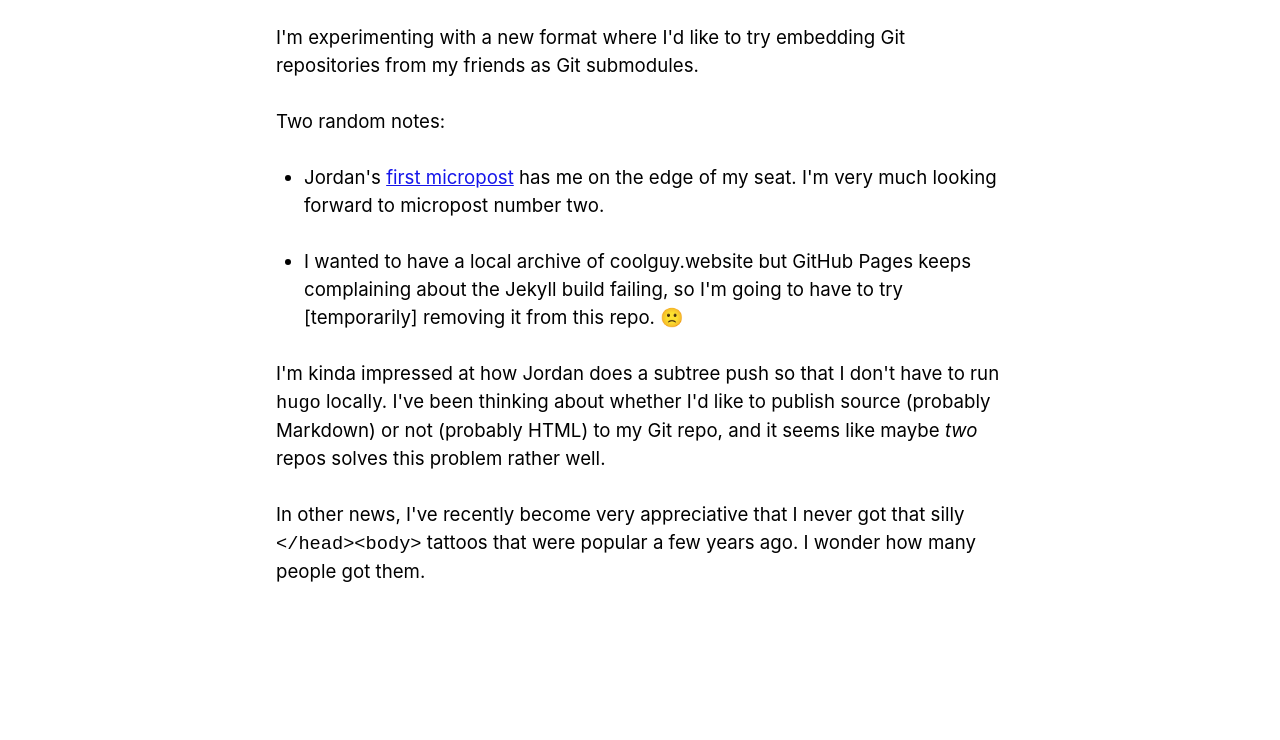
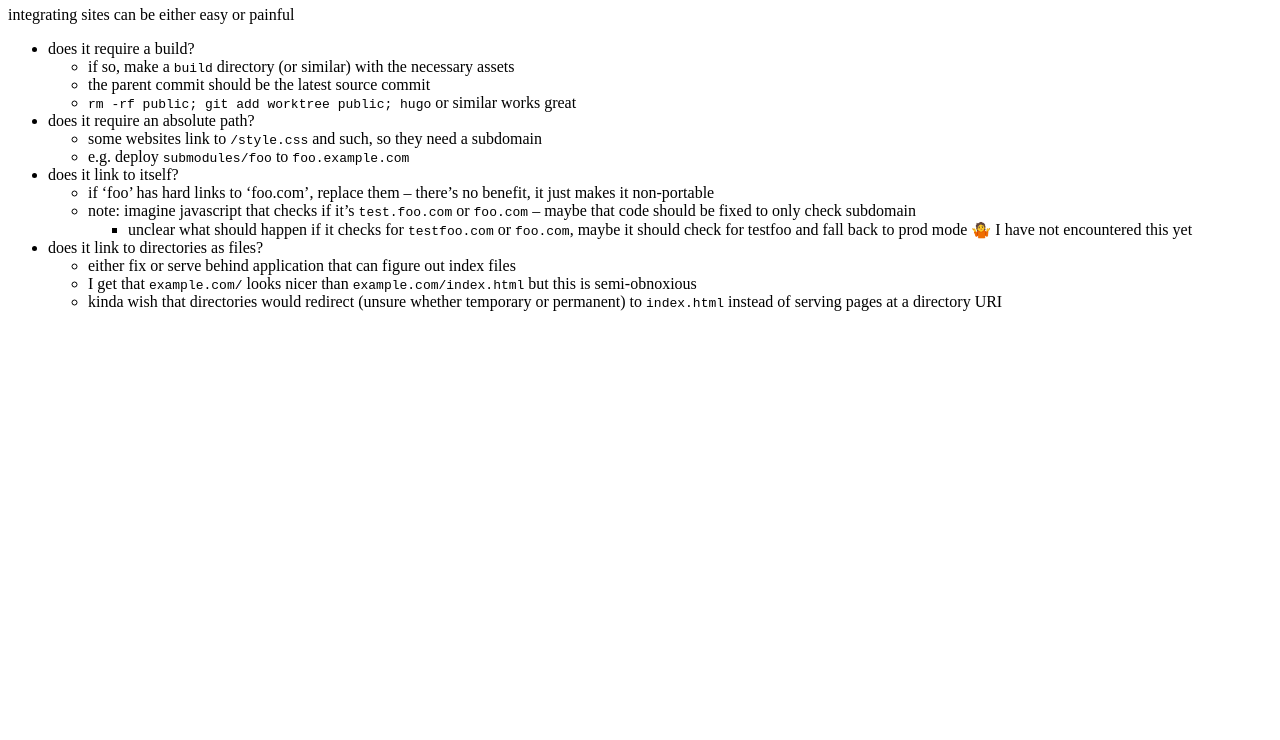
Before and after one commit to christianbundy/subjective-web, a plain HTML site: page index.html in a window 1280 px wide. Shown: the part 60-800 px from the top of the page. Drawn offline with Linux system fonts and the light colour scheme.

```diff
--- a/index.html
+++ b/index.html
@@ -1,110 +1,29 @@
-<html>
-  <head>
-    <style>
-      /* Override browser defaults to avoid magic styles. */
-      * {
-        box-sizing: border-box;
-        padding: 0;
-        margin: 1.5rem 0;
-        font-size: 1rem;
-      }
-
-      li {
-        margin-left: 1.5rem;
-      }
-
-      html {
-        /* Reasonable font family stack. */
-        font-family: -apple-system, BlinkMacSystemFont, Segoe UI, Helvetica,
-          Arial, sans-serif, Apple Color Emoji, Segoe UI Emoji;
-
-        /* Reasonable line length and height. */
-        max-width: 42rem;
-        line-height: 1.5rem;
-
-        /* Automatically center `<body>`. */
-        align-items: center;
-        display: flex;
-        justify-content: center;
-        margin: 0 auto;
-        min-height: 100%;
-
-        /* Let the text breathe a bit. Necessary because we removed margin. */
-        padding: 1.5rem;
-
-        /* Use at least 14pt font size. This isn't supported by some browsers,
-         so we fall back to the default font size instead of changing it. */
-        font-size: max(1rem, 14pt);
-      }
-
-      /* Child elements should use the margin of the parent. */
-      body,
-      * > :first-child {
-        margin-top: 0;
-      }
-      * > :last-child {
-        margin-bottom: 0;
-      }
-
-      /* Opinion: #0000FF is a bad blue. */
-      a:link,
-      a:visited {
-        color: hsl(240, 83.3%, 50%);
-      }
-      a:hover,
-      a:focus {
-        color: hsl(240, 100%, 50%);
-        background: hsl(240, 83.3%, 95.8%);
-        outline: 0.125rem solid hsl(240, 83.3%, 95.8%);
-      }
-      a:active {
-        background: hsl(240, 100%, 91.6%);
-        outline: 0.125rem solid hsl(240, 100%, 91.6%);
-      }
-
-      /* Right-justified text is customary for signatures. */
-      p.signature {
-        text-align: right;
-      }
-    </style>
-  </head>
-  <body>
-    <h1>Ahoy world!</h1>
-    <p>
-      I'm experimenting with a new format where I'd like to try embedding Git
-      repositories from my friends as Git submodules.
-    </p>
-
-    <p>Two random notes:</p>
-    <ul>
-      <li>
-        Jordan's
-        <a
-          href="submodules/jordancrane/blog/microposts/2020/07/20/181020/index.html"
-          >first micropost</a
-        >
-        has me on the edge of my seat. I'm very much looking forward to
-        micropost number two.
-      </li>
-      <li>
-        I wanted to have a local archive of coolguy.website but GitHub Pages
-        keeps complaining about the Jekyll build failing, so I'm going to have
-        to try [temporarily] removing it from this repo. 🙁
-      </li>
-    </ul>
-
-    <p>
-      I'm kinda impressed at how Jordan does a subtree push so that I don't have
-      to run <code>hugo</code> locally. I've been thinking about whether I'd
-      like to publish source (probably Markdown) or not (probably HTML) to my
-      Git repo, and it seems like maybe <em>two</em> repos solves this problem
-      rather well.
-    </p>
-
-    <p>
-      In other news, I've recently become very appreciative that I never got
-      that silly <code>&lt;/head&gt;&lt;body&gt;</code> tattoos that were
-      popular a few years ago. I wonder how many people got them.
-    </p>
-  </body>
-</html>
+<h1 id="submodule-web-thing">submodule web thing</h1>
+<p>integrating sites can be either easy or painful</p>
+<ul class="incremental">
+<li>does it require a build?
+<ul class="incremental">
+<li>if so, make a <code>build</code> directory (or similar) with the necessary assets</li>
+<li>the parent commit should be the latest source commit</li>
+<li><code>rm -rf public; git add worktree public; hugo</code> or similar works great</li>
+</ul></li>
+<li>does it require an absolute path?
+<ul class="incremental">
+<li>some websites link to <code>/style.css</code> and such, so they need a subdomain</li>
+<li>e.g. deploy <code>submodules/foo</code> to <code>foo.example.com</code></li>
+</ul></li>
+<li>does it link to itself?
+<ul class="incremental">
+<li>if ‘foo’ has hard links to ‘foo.com’, replace them – there’s no benefit, it just makes it non-portable</li>
+<li>note: imagine javascript that checks if it’s <code>test.foo.com</code> or <code>foo.com</code> – maybe that code should be fixed to only check subdomain
+<ul class="incremental">
+<li>unclear what should happen if it checks for <code>testfoo.com</code> or <code>foo.com</code>, maybe it should check for testfoo and fall back to prod mode 🤷 I have not encountered this yet</li>
+</ul></li>
+</ul></li>
+<li>does it link to directories as files?
+<ul class="incremental">
+<li>either fix or serve behind application that can figure out index files</li>
+<li>I get that <code>example.com/</code> looks nicer than <code>example.com/index.html</code> but this is semi-obnoxious</li>
+<li>kinda wish that directories would redirect (unsure whether temporary or permanent) to <code>index.html</code> instead of serving pages at a directory URI</li>
+</ul></li>
+</ul>
```
Also changed, not shown: 2 other files.
